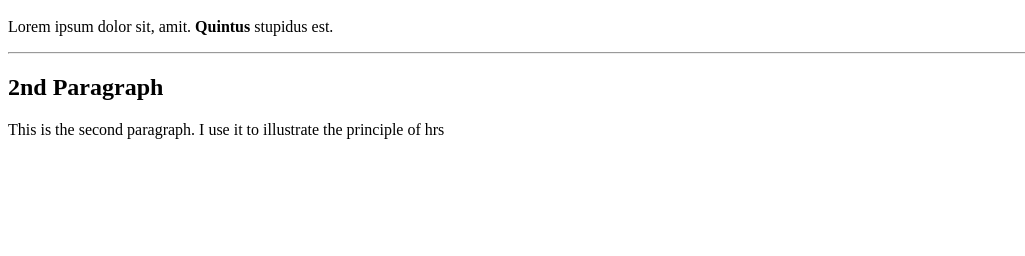
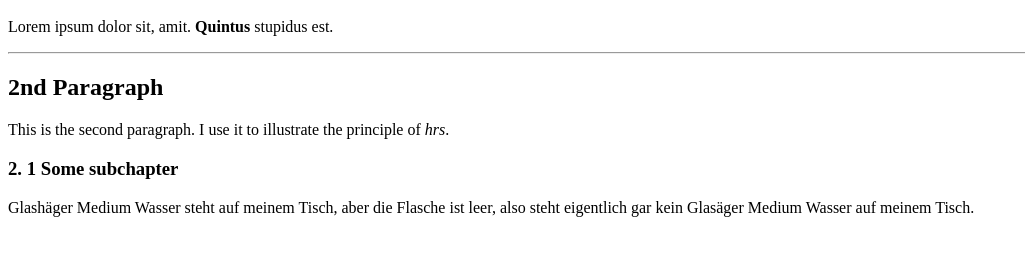
Before and after one commit to BenBals/oli, a plain HTML site: page helloworld/index.html in a window 1280 px wide. Shown: the part 48-304 px from the top of the page, without its empty margins (0-1025 px from the left). Drawn offline with Linux system fonts and the light colour scheme.

Commit message:
some basic html and setup

```diff
--- a/helloworld/index.html
+++ b/helloworld/index.html
@@ -9,7 +9,9 @@
     <p>Lorem ipsum dolor sit, amit. <b>Quintus</b> stupidus est.</p>
     <hr />
     <h2>2nd Paragraph</h2>
-    <p>This is the second paragraph. I use it to illustrate the principle of hrs</p>
+    <p>This is the second paragraph. I use it to illustrate the principle of <i>hrs</i>.</p>
+    <h3>2. 1 Some subchapter</h3>
+    <p>Glashäger Medium Wasser steht auf meinem Tisch, aber die Flasche ist leer, also steht eigentlich gar kein Glasäger Medium Wasser auf meinem Tisch.</p>
   </body>
 
 </html>
```
